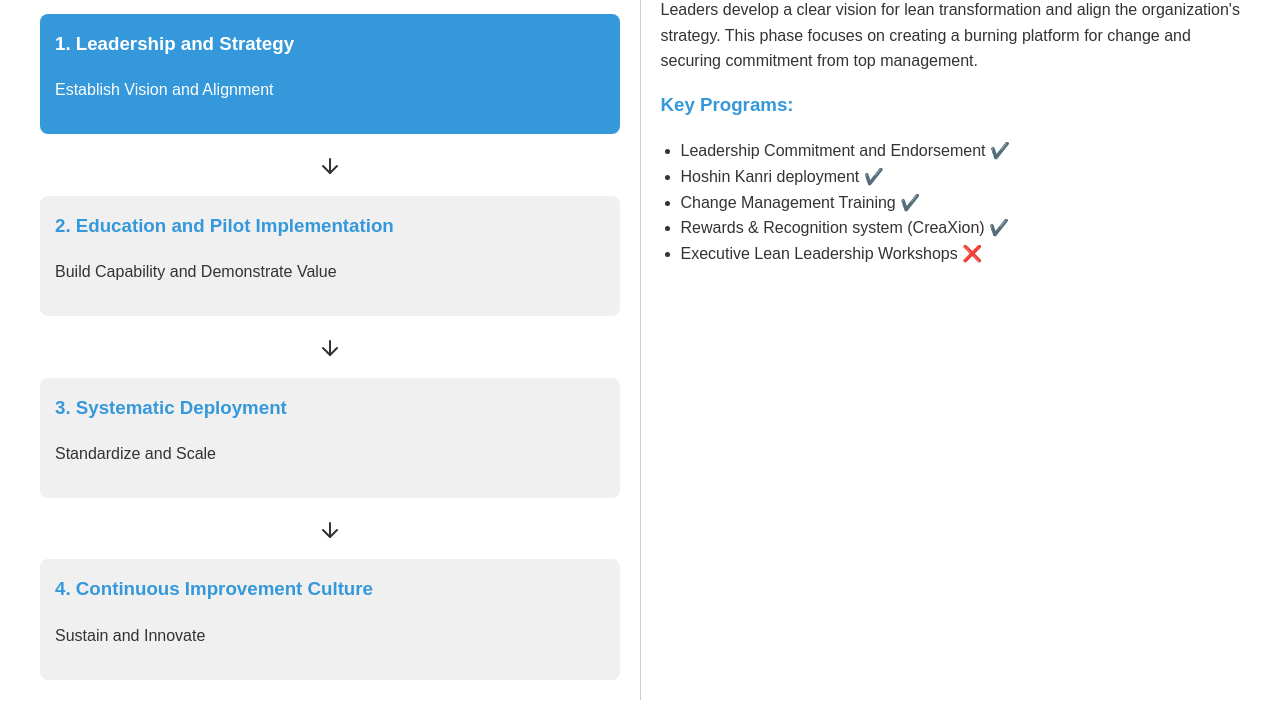
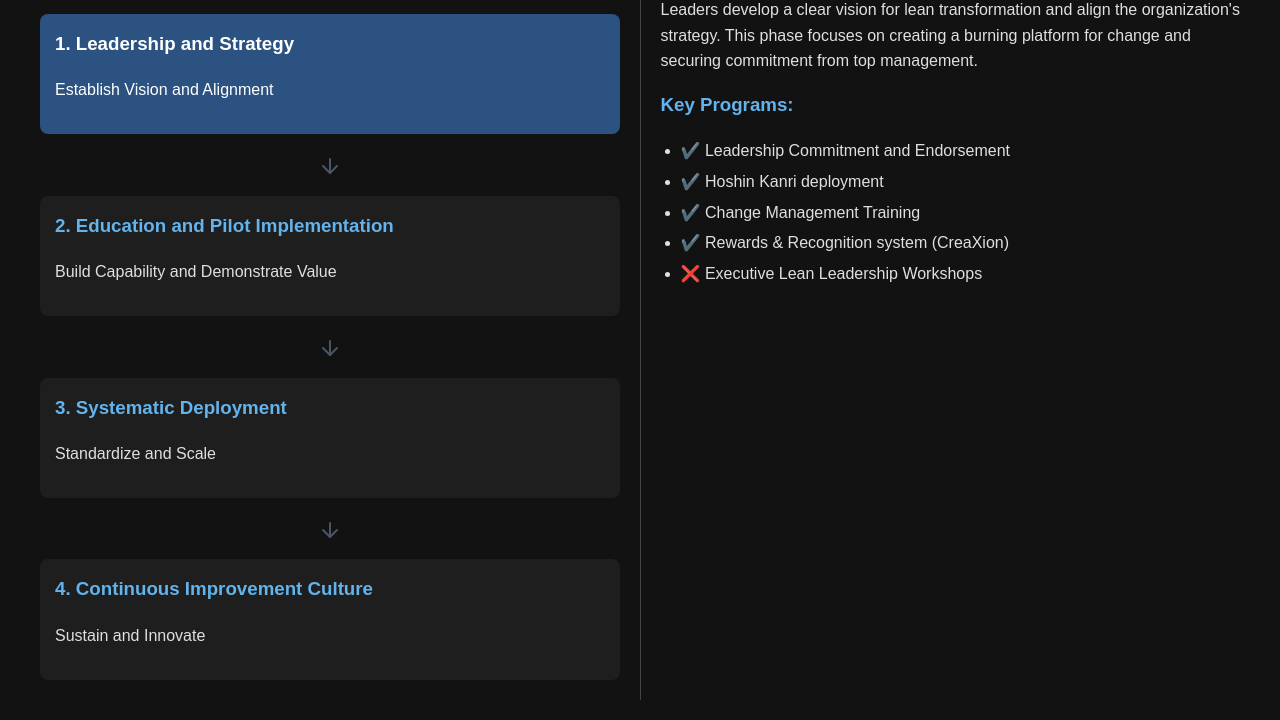
Before and after one commit to drotondi/amcor, a plain HTML site: page index.html in a window 1280 px wide. Shown: the part 130-850 px from the top of the page. Drawn offline with nearby package versions, Linux system fonts and the light colour scheme.

Commit message:
index.html

```diff
--- a/index.html
+++ b/index.html
@@ -9,7 +9,8 @@
         body {
             font-family: Arial, sans-serif;
             line-height: 1.6;
-            color: #333;
+            color: #e0e0e0;
+            background-color: #121212;
             max-width: 1200px;
             margin: 0 auto;
             padding: 20px;
@@ -22,10 +23,10 @@
         .details {
             width: 50%;
             padding-left: 20px;
-            border-left: 1px solid #ccc;
+            border-left: 1px solid #444;
         }
         .phase-box {
-            background-color: #f0f0f0;
+            background-color: #1e1e1e;
             border-radius: 8px;
             padding: 15px;
             margin-bottom: 20px;
@@ -33,7 +34,7 @@
             transition: background-color 0.3s;
         }
         .phase-box:hover, .phase-box.active {
-            background-color: #3498db;
+            background-color: #2c5282;
             color: white;
         }
         .phase-box:hover h3, .phase-box.active h3 {
@@ -42,14 +43,21 @@
         .arrow {
             text-align: center;
             margin: 10px 0;
+            color: #4a5568;
         }
         h1, h2, h3 {
             margin-top: 0;
-            color: #3498db;
+            color: #63b3ed;
         }
         ul {
             padding-left: 20px;
         }
+        li {
+            margin-bottom: 5px;
+        }
+        .completed:before { content: "✔️ "; }
+        .in-progress:before { content: "⬅️ "; }
+        .not-started:before { content: "❌ "; }
     </style>
 </head>
 <body>
@@ -64,11 +72,11 @@
                 key: "Establish Vision and Alignment",
                 description: "Leaders develop a clear vision for lean transformation and align the organization's strategy. This phase focuses on creating a burning platform for change and securing commitment from top management.",
                 programs: [
-                    "Leadership Commitment and Endorsement ✔️",
-                    "Hoshin Kanri deployment ✔️",
-                    "Change Management Training ✔️",
-                    "Rewards & Recognition system (CreaXion) ✔️",
-                    "Executive Lean Leadership Workshops ❌"
+                    { text: "Leadership Commitment and Endorsement", status: "completed" },
+                    { text: "Hoshin Kanri deployment", status: "completed" },
+                    { text: "Change Management Training", status: "completed" },
+                    { text: "Rewards & Recognition system (CreaXion)", status: "completed" },
+                    { text: "Executive Lean Leadership Workshops", status: "not-started" }
                 ]
             },
             {
@@ -77,13 +85,13 @@
                 key: "Build Capability and Demonstrate Value",
                 description: "This phase focuses on building organizational capability through education and hands-on experience. Pilot projects are implemented to demonstrate the value of lean principles and practices.",
                 programs: [
-                    "Roll-out Green Belt program in Latam (Leaders) ⬅️",
-                    "Yellow Belt Virtual programs implementation ✔️",
-                    "Improvement Ideas & 7 Deadly Wastes⬅️",
-                    "Kaizen Events in Key Areas ⬅️",
-                    "5S and Visual Management Implementation (FMS) ⬅️",
-                    "Pilot Autonomous Maintenance Program ✔️",
-                    "Savings Program (Ideations) ✔️"
+                    { text: "Roll-out Green Belt program in Latam (Leaders)", status: "in-progress" },
+                    { text: "Yellow Belt Virtual programs implementation", status: "completed" },
+                    { text: "Improvement Ideas & 7 Deadly Wastes", status: "in-progress" },
+                    { text: "Kaizen Events in Key Areas", status: "in-progress" },
+                    { text: "5S and Visual Management Implementation (FMS)", status: "in-progress" },
+                    { text: "Pilot Autonomous Maintenance Program", status: "completed" },
+                    { text: "Savings Program (Ideations)", status: "completed" }
                 ]
             },
             {
@@ -92,12 +100,12 @@
                 key: "Standardize and Scale",
                 description: "Lean principles and practices are systematically deployed across the organization. This phase focuses on standardizing best practices, developing robust management systems, and scaling lean initiatives. Advanced problem-solving techniques and training programs are introduced to deepen the organization's capabilities.",
                 programs: [
-                    "AMS (Amcor Manufacturing System) ❌",
-                    "Sites Daily Management Systems ❌",
-                    "Green Belt Programs (with AM teams at each BUs) ❌",
-                    "Initiate Black Belt Programs ❌",
-                    "A3 Problem Solving ❌",
-                    "Standard Work (ARP Academy/ LMS365) ❌"
+                    { text: "AMS (Amcor Manufacturing System)", status: "not-started" },
+                    { text: "Sites Daily Management Systems", status: "not-started" },
+                    { text: "Green Belt Programs (with AM teams at each BUs)", status: "not-started" },
+                    { text: "Initiate Black Belt Programs", status: "not-started" },
+                    { text: "A3 Problem Solving", status: "not-started" },
+                    { text: "Standard Work (ARP Academy/ LMS365)", status: "not-started" }
                 ]
             },
             {
@@ -106,10 +114,10 @@
                 key: "Sustain and Innovate",
                 description: "The organization develops a self-sustaining culture of continuous improvement. This phase focuses on developing problem-solving capabilities at all levels and continuously refining the lean system. Advanced technologies like AI are integrated to enhance lean practices.",
                 programs: [
-                    "Total Productive Maintenance (TPM) ❌",
-                    "Supplier Development Programs ❌",
-                    "AI-Data analytics models ❌",
-                    "Master Black Belt Program (ASQ) ❌"
+                    { text: "Total Productive Maintenance (TPM)", status: "not-started" },
+                    { text: "Supplier Development Programs", status: "not-started" },
+                    { text: "AI-Data analytics models", status: "not-started" },
+                    { text: "Master Black Belt Program (ASQ)", status: "not-started" }
                 ]
             }
         ];
@@ -146,7 +154,7 @@
                 <p>${phase.description}</p>
                 <h3>Key Programs:</h3>
                 <ul>
-                    ${phase.programs.map(program => `<li>${program}</li>`).join('')}
+                    ${phase.programs.map(program => `<li class="${program.status}">${program.text}</li>`).join('')}
                 </ul>
             `;
             document.querySelectorAll('.phase-box').forEach(box => box.classList.remove('active'));
```
